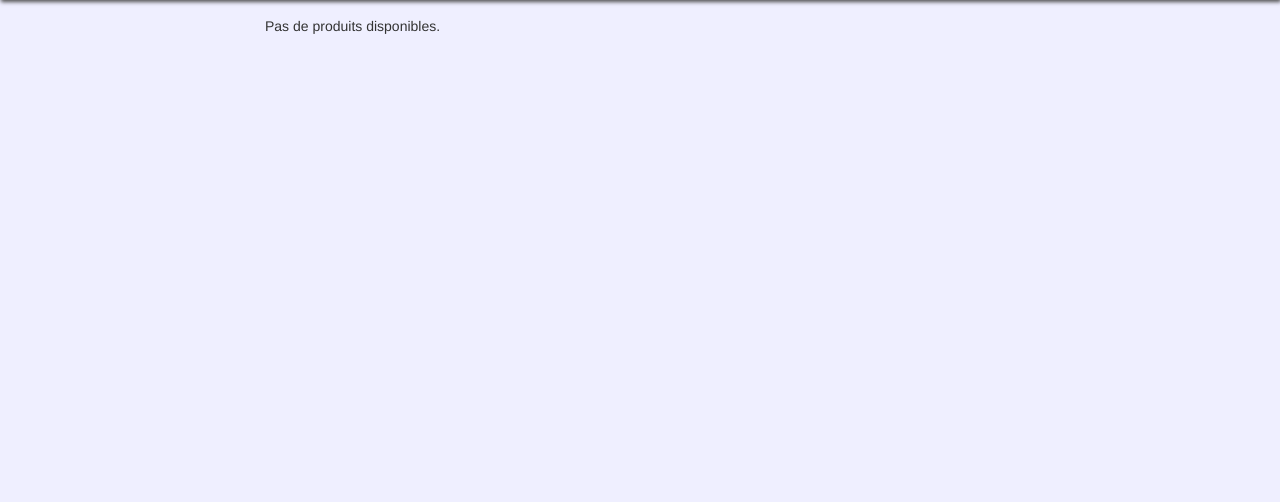
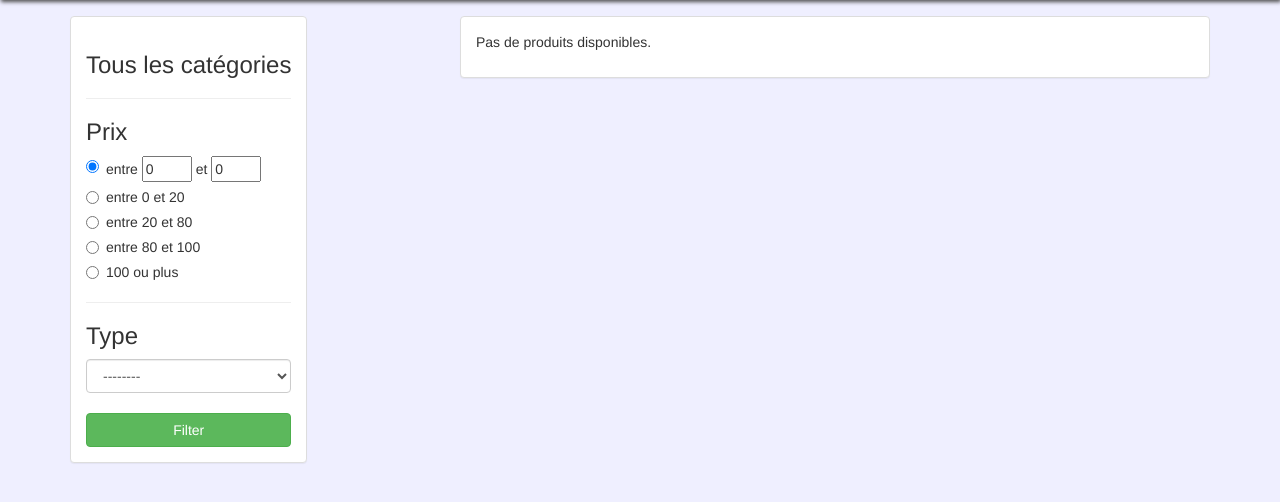
Before and after one commit to MohamedBouzidi/boutique, a Django app: page /boutique/ in a window 1280 px wide. Shown: the part 54-556 px from the top of the page. Run offline with Django 3.2, Linux system fonts and the light colour scheme; the visitor is signed in with stand-in values (Sample User, id 1); data that the repository does not hold is empty; style sheets or scripts are compiled from the project's sources; some libraries are stand-ins or nearby versions.

Commit message:
Added basic filtering

```diff
--- a/shop/models.py
+++ b/shop/models.py
@@ -81,6 +81,9 @@ class Product(models.Model):
     def __unicode__(self):
         return self.name
 
+    def __str__(self):
+        return self.name
+
     def get_absolute_url(self):
         return reverse_lazy('detail_product', {'boutique_id': self.boutique.id, 'pk': self.id})
 
--- a/shop/static/shop/css/style.css
+++ b/shop/static/shop/css/style.css
@@ -52,3 +52,7 @@
 .add-extra-picture:hover {
     text-decoration: none;
 }
+
+.number_input {
+    width: 50px;
+}
--- a/shop/static/shop/js/sidebar.js
+++ b/shop/static/shop/js/sidebar.js
@@ -1,3 +1,4 @@
+$("document").ready(function () {
     $(".categorie").on('click', function (e) {
         e.preventDefault();
         $.ajaxSetup({
@@ -26,16 +27,19 @@ $(".categorie").on('click', function (e) {
         var $this = $(this);
         var categorieId = $this.attr("data-categorie-id");
         $.ajax({
-        url: "search",
+            url: "filter",
+            type: "GET",
+            dataType: "json",
             data: {
                 "categorie_id": categorieId,
+                "price_min": "",
+                "price_max": "",
+                "type_id": ""
             },
             success: function (data) {
-            var $productList = $("#product_list");
-            var products = data.products;
-            for (var i in products) {
-                console.log(i);
-            }
+                $products = $("#product_list");                // $products.html("");
+                console.log(data.products);
             }
         });
     });
+});
--- a/shop/static/shop/scss/theme.css
+++ b/shop/static/shop/scss/theme.css
@@ -26,4 +26,6 @@ body {
     padding: 10px; }
 
 .product .thumbnail:hover {
-  border: 1px solid lightgreen; }
+  border-bottom: 4px solid lightgreen; }
+  .product .thumbnail:hover .caption h3 {
+    color: lightgreen; }
--- a/shop/static/shop/scss/theme.scss
+++ b/shop/static/shop/scss/theme.scss
@@ -42,7 +42,10 @@ body {
 .product {
     .thumbnail {
         &:hover {
-            border: 1px solid lightgreen;
+            border-bottom: 4px solid lightgreen;
+            .caption h3 {
+                color: lightgreen;
+            }
         }
     }
 }
--- a/shop/templates/base.html
+++ b/shop/templates/base.html
@@ -23,6 +23,5 @@
     <div class="container" id="main">
         {% block content %}{% endblock %}
     </div>
-    <script src="{% static 'shop/js/sidebar.js' %}"></script>
 </body>
 </html>
--- a/shop/templates/navigation.html
+++ b/shop/templates/navigation.html
@@ -19,13 +19,7 @@
       </div>
       </form>
       <ul class="nav navbar-nav navbar-right">
-        <li class="dropdown">
-          <a href="#" class="dropdown-toggle" data-toggle="dropdown" role="button" aria-haspopup="true" aria-expanded="false">Mes Boutiques</a>
-          <ul class="dropdown-menu">
-            <li><a href="{% url 'list_boutique' %}">Voire boutiques</a></li>
-            <li><a href="{% url 'new_boutique' %}">Nouvelle boutique</a></li>
-          </ul>
-        </li>
+        <li><a href="{% url 'list_boutique' %}">Mes Boutiques</a></li>
         <li><a href="{% url 'logout' %}">Logout</a></li>
       </ul>
     </div>
--- a/shop/templates/partials/product.html
+++ b/shop/templates/partials/product.html
@@ -4,7 +4,8 @@
       <div class="caption">
         <h3>{{ product.name }}</h3>
         <span class="badge">{{ product.price }}</span>
-        <p>{{ product.description }}</p>
+        <p>{{ product.categorie.label }}</p>
+        <p>{{ product.type.label }}</p>
       </div>
     </div>
 </a>
--- a/shop/templates/partials/search.html
+++ b/shop/templates/partials/search.html
@@ -1,30 +1,43 @@
 <div class="panel panel-default sidebar">
     <div class="panel-body">
+        <form action="{% url 'search' %}" method="post">
+            {% csrf_token %}
             <h3>Tous les catégories</h3>
             {% for categorie in categories %}
-            <a href="#" class="categorie" data-categorie-id="{{ categorie.id }}">{{ categorie.label }}</a>
+                <div class="checkbox">
+                    <label><input type="checkbox" name="categories[]" value="{{ categorie.id }}">{{ categorie.label }}</label>
+                </div>
             {% endfor %}
             <hr>
             <h3>Prix</h3>
             <div class="radio">
-            <label><input type="radio" name="price">entre 0 et 20</label>
+                <label><input type="radio" name="price" value="custom" checked>entre
+                <input type="number" value="0" name="min_price" class="number_input"> et <input type="number" value="0" class="number_input" name="max_price"></label>
             </div>
             <div class="radio">
-            <label><input type="radio" name="price">entre 20 et 80</label>
+                <label><input type="radio" name="price" value="0">entre 0 et 20</label>
             </div>
             <div class="radio">
-            <label><input type="radio" name="price">entre 80 et 100</label>
+                <label><input type="radio" name="price" value="1">entre 20 et 80</label>
             </div>
             <div class="radio">
-            <label><input type="radio" name="price">100 ou plus</label>
+                <label><input type="radio" name="price" value="2">entre 80 et 100</label>
+            </div>
+            <div class="radio">
+                <label><input type="radio" name="price" value="3">100 ou plus</label>
             </div>
             <hr>
             <h3>Type</h3>
             <select name="type" class="form-control">
-            <option value="None">--------</option>
+                <option value="any">--------</option>
                 {% for type in types %}
                     <option value="{{ type.id }}">{{ type.label }}</option>
                 {% endfor %}
-        </select>
+            </select><br>
+            <input type="submit" value="Filter" class="btn btn-block btn-success">
+        </form>
     </div>
 </div>
+
+{% load static %}
+<script src="{% static 'shop/js/sidebar.js' %}"></script>
--- a/shop/templates/shop/index.html
+++ b/shop/templates/shop/index.html
@@ -1,17 +1,17 @@
 {% extends 'base.html' %}
 
 {% block content %}
-    {% if products %}
         <div class="row">
-            <div class="col-md-4">
+            <div class="col-md-4 col-sm-6">
                 <div class="affix">
                     {% include 'partials/search.html' with categories=categories %}
                 </div>
             </div>
-            <div class="col-md-8" id="product_list">
+            {% if products %}
+                <div class="col-md-8 col-sm-6" id="product_list">
                     <div class="row">
                         {% for product in products %}
-                        <div class="col-md-4 col-sm-6">
+                            <div class="col-md-4 col-sm-12">
                                 {% include 'partials/product.html' with product=product %}
                             </div>
                             {% if forloop.counter in rows %}
@@ -43,12 +43,17 @@
                         {% endif %}
                     </div>
                 </div>
-        </div>
+
+                {% load static %}
+                <script src="{% static 'shop/js/search.js' %}"></script>
             {% else %}
-        <div class="row">
-            <div class="col-md-8 col-md-offset-2">
+                    <div class="col-md-8 col-sm-6">
+                        <div class="panel panel-default">
+                            <div class="panel-body">
                                 <p>Pas de produits disponibles.</p>
                             </div>
                         </div>
+                    </div>
             {% endif %}
+        </div>
 {% endblock %}
--- a/shop/urls.py
+++ b/shop/urls.py
@@ -3,17 +3,26 @@ from . import views
 
 
 urlpatterns = [
+    # Index URL
     url(r'^$', views.IndexView.as_view(), name='index'),
+
+    # Login & Register URLs
     url(r'^login$', views.login_view, name='login'),
     url(r'^register$', views.register_view, name='register'),
     url(r'^logout$', views.logout_view, name='logout'),
-    url(r'^search$', views.search_view, name='search'),
+
+    # AJAX URLs
+    url(r'^search$', views.get_search_results, name='search'),
+
+    # Product URLs
     url(r'^(?P<boutique_id>\d+)/products/(?P<product_id>\d+)/picture/new$', views.ProductPictureCreateView.as_view(), name='new_product_picture'),
     url(r'^(?P<boutique_id>\d+)/products/new$', views.ProductCreateView.as_view(), name='new_product'),
     url(r'^(?P<boutique_id>\d+)/products/(?P<pk>\d+)/edit$', views.ProductUpdateView.as_view(), name='edit_product'),
     url(r'^(?P<boutique_id>\d+)/products/(?P<pk>\d+)/delete$', views.ProductDeleteView.as_view(), name='delete_product'),
     url(r'^(?P<boutique_id>\d+)/products/(?P<pk>\d+)/dublicate$', views.product_dublicate_view, name='dublicate_product'),
     url(r'^(?P<boutique_id>\d+)/products/(?P<pk>\d+)$', views.ProductDetailView.as_view(), name='detail_product'),
+
+    # Boutique URLs
     url(r'^list$', views.BoutiqueListView.as_view(), name='list_boutique'),
     url(r'^new$', views.BoutiqueCreateView.as_view(), name='new_boutique'),
     url(r'^(?P<pk>\d+)/edit$', views.BoutiqueUpdateView.as_view(), name='edit_boutique'),
--- a/shop/views/__init__.py
+++ b/shop/views/__init__.py
@@ -1,5 +1,5 @@
 from .boutique import *
 from .product import *
 from .login_register import *
-from .search import search_view
+from .search import *
 from .index import IndexView
--- a/static/shop/css/shop/scss/theme.css
+++ b/static/shop/css/shop/scss/theme.css
@@ -26,6 +26,8 @@ body {
     padding: 10px; }
 
 .product .thumbnail:hover {
-  border: 1px solid lightgreen; }
+  border-bottom: 4px solid lightgreen; }
+  .product .thumbnail:hover .caption h3 {
+    color: lightgreen; }
 
 /*# sourceMappingURL=../../../../../../../../../../static/shop/scss/theme.css.map */
```
Also changed, not shown: shop/static/shop/js/search.js (+11 -2 lines), shop/templates/shop/boutique_form.html (+7 -15 lines), shop/templates/shop/boutique_list.html (+2 -6 lines), shop/templates/shop/boutique_list_base.html (added, +27 -0 lines), shop/views/search.py (+20 -10 lines), 1 other file. Lines whose indentation alone changed are shown as unchanged.
